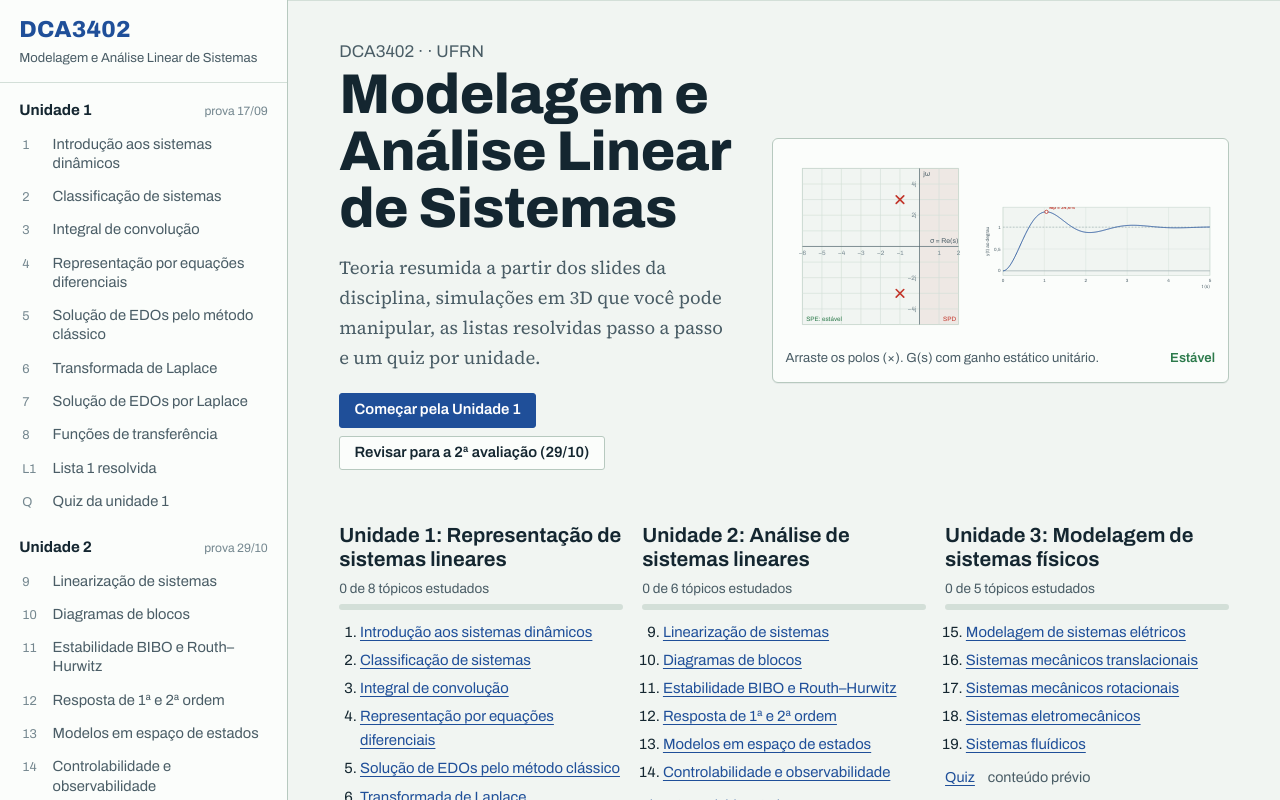
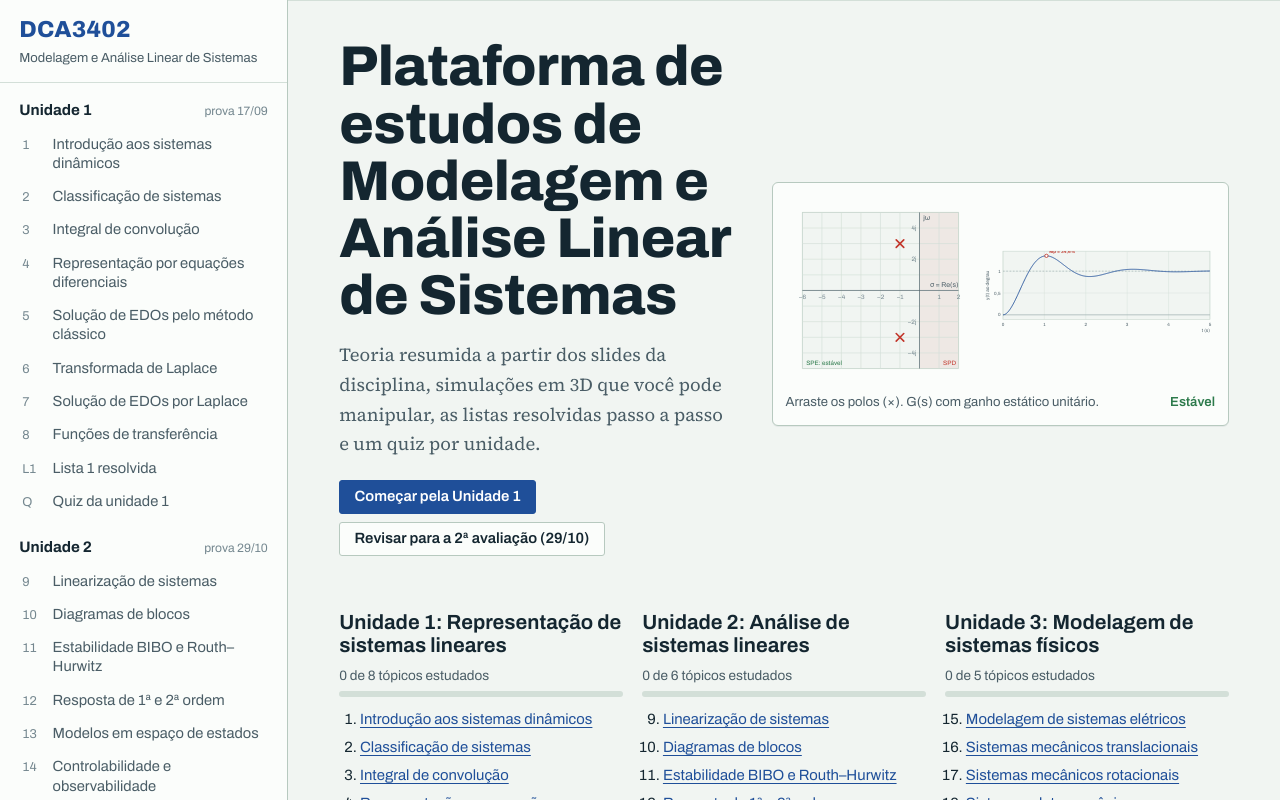
Before and after one commit to emelynfreire/LabDCA3402, a React (Vite) app: page /#/ in a window 1280 px wide. Shown: the top 800 px of the page. Built offline with nearby package versions, Linux system fonts and the light colour scheme.

Commit message:
Change course title in Home component
Updated the heading to provide a clearer description of the course.

```diff
--- a/src/pages/Home.jsx
+++ b/src/pages/Home.jsx
@@ -20,8 +20,7 @@ export default function Home() {
     <div className="page wide">
       <section className="hero">
         <div>
-          <p className="ui muted" style={{ margin: 0 }}>{course.code} · {course.turma} · UFRN</p>
-          <h1>Modelagem e Análise Linear de Sistemas</h1>
+          <h1>Plataforma de estudos de Modelagem e Análise Linear de Sistemas</h1>
           <p className="lead">Teoria resumida a partir dos slides da disciplina, simulações em 3D que você pode manipular, as listas resolvidas passo a passo e um quiz por unidade.</p>
           <div className="btn-row">
             <Link className="btn primary" to="/topico/introducao">Começar pela Unidade 1</Link>
```
